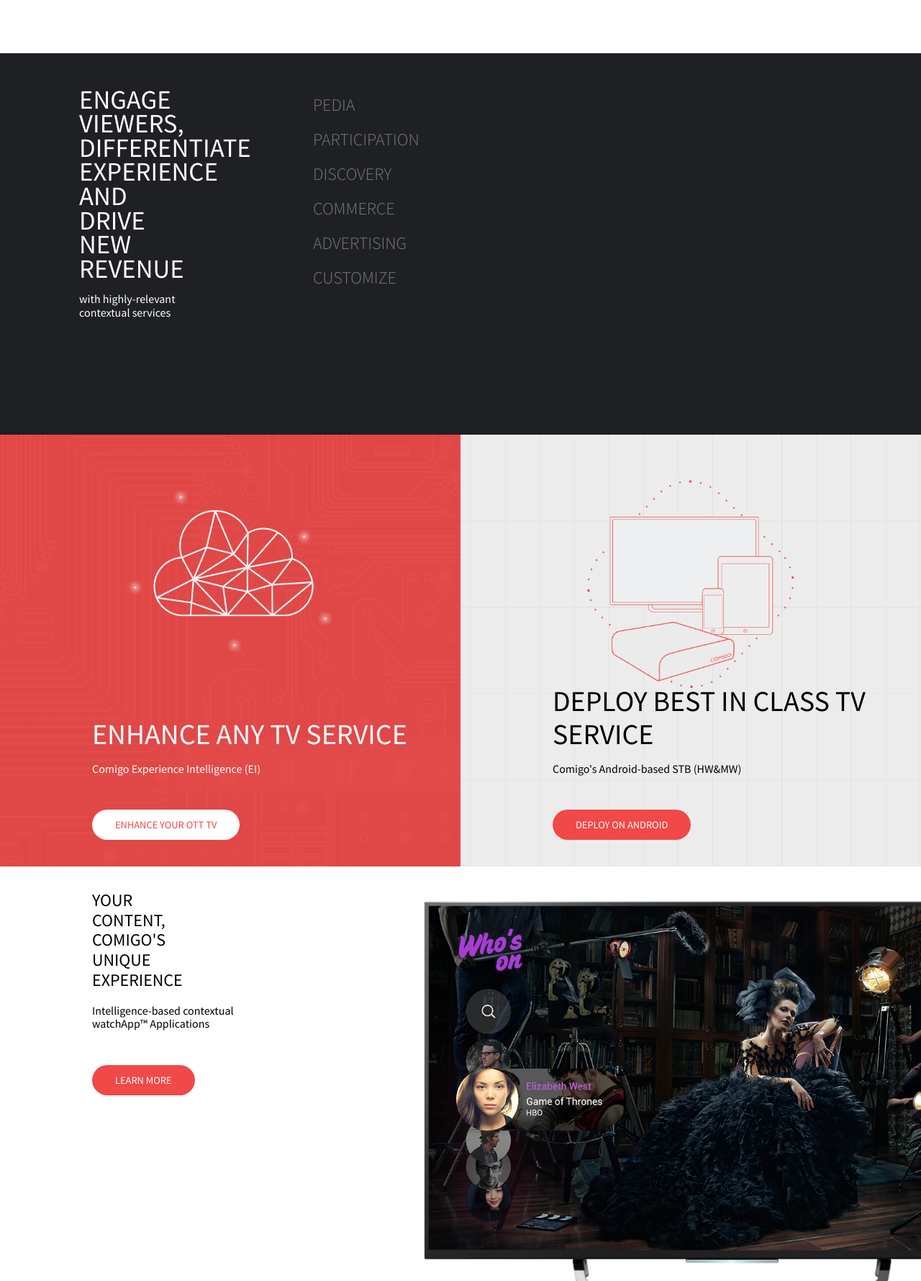
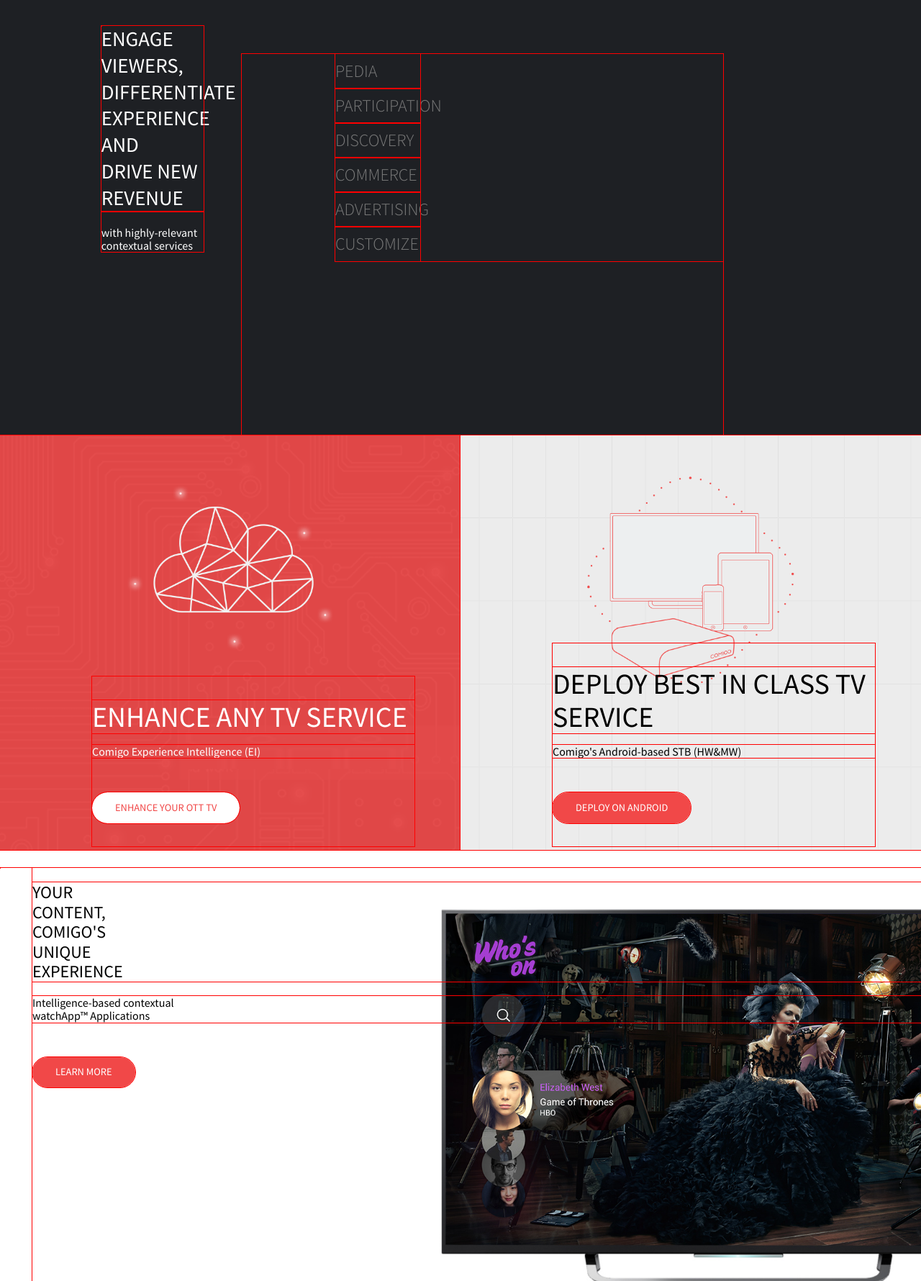
Before and after one commit to tzoock/comigo, a website: page index.html in a window 1280 px wide. Shown: the part 1020-2800 px from the top of the page at 72% size. Drawn offline with nearby package versions, Linux system fonts and the light colour scheme.

Commit message:
.service section responsivenes mornin work

```diff
--- a/index.html
+++ b/index.html
@@ -68,7 +68,7 @@
   <section class="service clearfix">
     <div class="lser">
       <h2>
-        ENGAGE VIEWERS, DIFFERENTIATE EXPERIENCE AND
+        ENGAGE VIEWERS, DIFFERENTIATE EXPERIENCE AND<br>
         DRIVE NEW REVENUE
       </h2>
       <p>
@@ -174,10 +174,10 @@
       </div>
     </div>
   </section>
-  <section class="tv">
-    <div class="tv-bkrnd">
-    </div>
+  <section class="tv clearfix">
+
     <div class="tv-txt">
+      <div class="tv-bkrnd">
       <h2>
         YOUR
         <br>CONTENT,
@@ -189,6 +189,7 @@
         Intelligence-based contextual <br> watchApp™ Applications
       </p>
       <a href="#" class="btn red-btn">LEARN MORE</a>
+    </div>
     </div>
   </section>
   <section class="momo clearfix">
--- a/styles/main.css
+++ b/styles/main.css
@@ -13,6 +13,8 @@
 *::before,
 *::after {
   box-sizing: inherit;
+  outline: red 1px solid;
+
 }
 
 h1, h2, h3, h4, h5, h6 {
@@ -175,7 +177,7 @@
   background-position: top center;
   background-image: url(../other/homepage-featured-new-1920x745.jpg);
   text-align: center;
-  padding: 14% 9% 16% 11%;
+  padding: 9% 8% 10% 8%;
 }
 
 .top-back h1 {
@@ -216,35 +218,38 @@
   background-color: #1E2024;
   color: white;
   display: block;
-  padding: 0 4%;
-  /*overflow: auto;*/
+  padding: 8% 11% 0;
+  overflow: auto;
 }
 
 .service h2 {
-  font-size: 2.3rem;
-  line-height: 2.1rem;
+  font-size: 1.8rem;
+  line-height: 2.3rem;
   margin: 0;
 }
 
-.service h5 {
+.service p {
   padding-top: 15%;
-  font-size: 1.1rem;
-  line-height: 1rem;
+  /*font-size: 1.1rem;*/
+  line-height: 1.1rem;
   margin: 0;
 }
 
 .lser {
-  float: left;
-  width: 19%;
-  padding: 4% 0 6% 5%;
+  display: inline-block;
+  /*float: left;*/
+  width: 142px;
+  /*padding: 4% 0 6% 8%;*/
 
 }
 
 .rser {
-  float: left;
-  width: 72%;
+  display: inline-block;
+  /*float: left;*/
+  width: 67%;
   height: 530px;
-  padding: 4% 3% 0 160px;
+  margin: 25px 0 0 5%;
+  padding-left: 130px;
 }
 
 .rser dl {
@@ -262,7 +267,7 @@
 .service dd {
   display: none;
   position: absolute;
-  left: 34%;
+  right: -38%;
   top: 0;
   bottom: 2px;
   margin: 0;
@@ -277,6 +282,7 @@
 }
 
 .service dd figure img {
+  padding-top: 15px;
   max-width: 100%;
   max-height: 100%;
 }
@@ -303,8 +309,8 @@
 /*=================== rd-wt */
 
 .rd-wt {
-  width: 100%;
-  height: 600px;
+  width: 100vw;
+  height: 45vw;
 
 }
 
@@ -391,14 +397,18 @@
 /* ============================== tv */
 
 .tv {
-  position: relative;
+  display: block;
   height: 50vw;
+  width: 100%;
   text-align: left;
+  background-color: white;
+  padding-top: 2%;
 }
 
 .tv-bkrnd {
+  display: inline-block;
   height: 50vw;
-  width: 100vw;
+  width: 100%;
   background-image: url("../other/screen_whos_on.jpg");
   background-repeat: no-repeat;
   background-position: 115%;
@@ -406,10 +416,9 @@
 }
 
 .tv-txt {
-  position: absolute;
-  left: 10%;
-  bottom: 3%;
-  top: 2%;
+ display: inline-block;
+  width: 100%;
+  padding-left: 45px;
 
 }
 
@@ -694,7 +703,9 @@
 font-size: 1.9rem;
   }
 
-
+.rd-wt h2 {
+  font-size: 2rem;
+}
 }
 
 @media screen and (max-width: 700px) {
@@ -708,6 +719,7 @@
     line-height: 2.3rem;
     padding-left: 25px;
     overflow: auto;
+    background-color: white;
   }
 
   .top-menu {
@@ -742,10 +754,13 @@
     display: block;
   }
 
+  /*============= rd-wt*/
+
   .rd-back,
   .wt-back {
     width: 100%;
     height: 550px;
+    float: none;
   }
 
   /* ================ top-back */
@@ -804,8 +819,8 @@
 
 /*================== tv */
 
-.tv {
-}
+/*.tv {*/
+/*}*/
 
 /*============= helpers */
 
```
